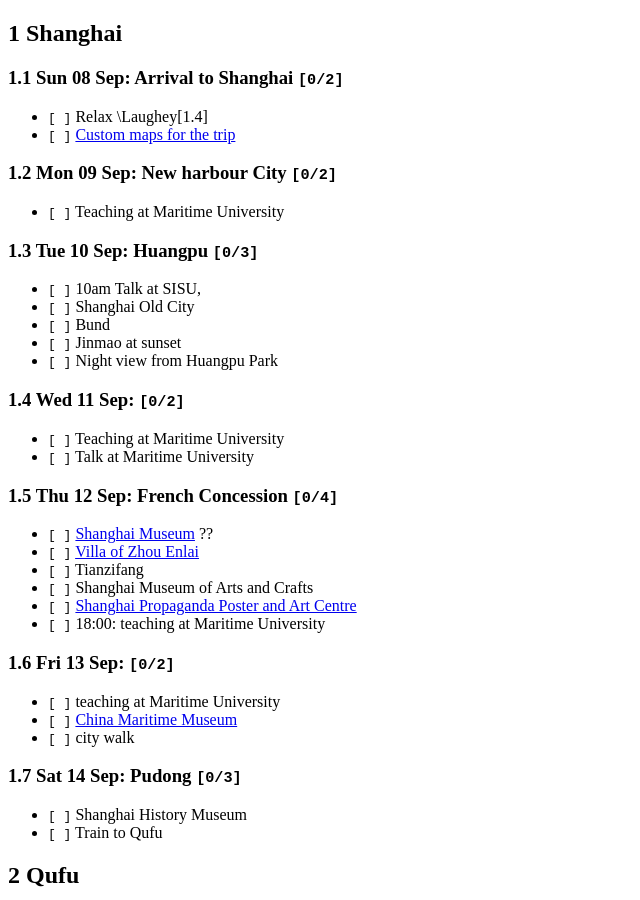
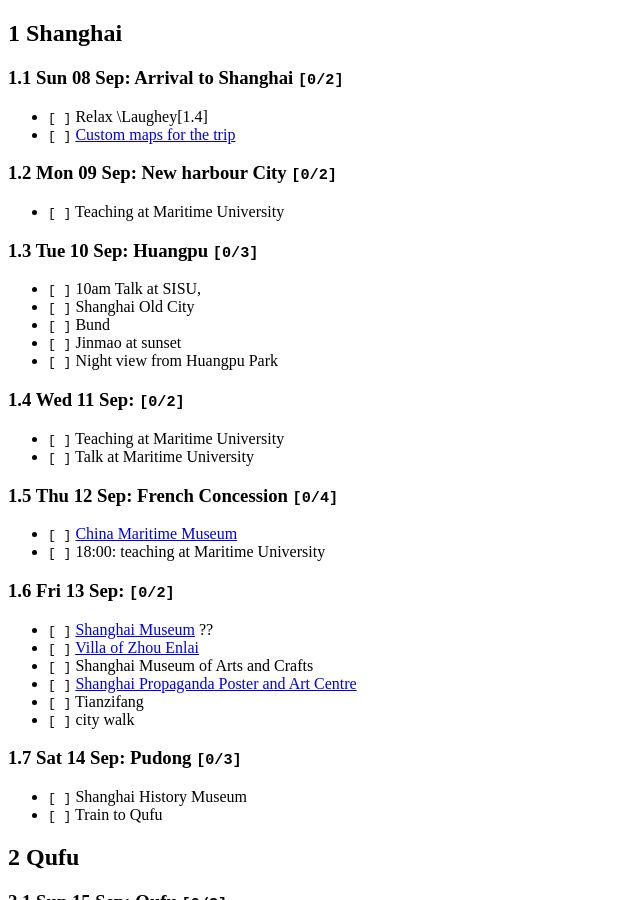
Before and after one commit to ssharoff/ssharoff.github.io, a Jekyll site: the page travel/shanghai-plans.html, which Jekyll copies as it is, in a window 1280 px wide and 900 px high. Shown: the whole window, without its empty margins (0-640 px from the left). Built offline with Jekyll 4.4.1, drawn with Linux system fonts in a browser that asks for light colours; some of the changed text lies outside the part shown.

Commit message:
thursday

```diff
--- a/travel/shanghai-plans.html
+++ b/travel/shanghai-plans.html
@@ -3,7 +3,7 @@
 "http://www.w3.org/TR/xhtml1/DTD/xhtml1-strict.dtd">
 <html xmlns="http://www.w3.org/1999/xhtml" lang="en" xml:lang="en">
 <head>
-<!-- 2024-09-05 Thu 20:52 -->
+<!-- 2024-09-09 Mon 09:49 -->
 <meta http-equiv="Content-Type" content="text/html;charset=utf-8" />
 <meta name="viewport" content="width=device-width, initial-scale=1" />
 <title>&lrm;</title>
@@ -240,12 +240,12 @@
 <body>
 <div id="content">
 
-<div id="outline-container-org9a48542" class="outline-2">
-<h2 id="org9a48542"><span class="section-number-2">1</span> Shanghai</h2>
+<div id="outline-container-org52c6556" class="outline-2">
+<h2 id="org52c6556"><span class="section-number-2">1</span> Shanghai</h2>
 <div class="outline-text-2" id="text-1">
 </div>
-<div id="outline-container-org9599bb5" class="outline-3">
-<h3 id="org9599bb5"><span class="section-number-3">1.1</span> Sun 08 Sep: Arrival to Shanghai <code>[0/2]</code></h3>
+<div id="outline-container-org2e6274d" class="outline-3">
+<h3 id="org2e6274d"><span class="section-number-3">1.1</span> Sun 08 Sep: Arrival to Shanghai <code>[0/2]</code></h3>
 <div class="outline-text-3" id="text-1-1">
 <ul class="org-ul">
 <li class="off"><code>[&#xa0;]</code> Relax \Laughey[1.4]</li>
@@ -255,8 +255,8 @@
 </div>
 
 
-<div id="outline-container-org05d5421" class="outline-3">
-<h3 id="org05d5421"><span class="section-number-3">1.2</span> Mon 09 Sep: New harbour City <code>[0/2]</code></h3>
+<div id="outline-container-org37e8c42" class="outline-3">
+<h3 id="org37e8c42"><span class="section-number-3">1.2</span> Mon 09 Sep: New harbour City <code>[0/2]</code></h3>
 <div class="outline-text-3" id="text-1-2">
 <ul class="org-ul">
 <li class="off"><code>[&#xa0;]</code> Teaching at Maritime University</li>
@@ -264,8 +264,8 @@
 </div>
 </div>
 
-<div id="outline-container-orgb767eb8" class="outline-3">
-<h3 id="orgb767eb8"><span class="section-number-3">1.3</span> Tue 10 Sep: Huangpu <code>[0/3]</code></h3>
+<div id="outline-container-org09aa6cf" class="outline-3">
+<h3 id="org09aa6cf"><span class="section-number-3">1.3</span> Tue 10 Sep: Huangpu <code>[0/3]</code></h3>
 <div class="outline-text-3" id="text-1-3">
 <ul class="org-ul">
 <li class="off"><code>[&#xa0;]</code> 10am Talk at SISU,</li>
@@ -277,8 +277,8 @@
 </div>
 </div>
 
-<div id="outline-container-org20ced28" class="outline-3">
-<h3 id="org20ced28"><span class="section-number-3">1.4</span> Wed 11 Sep:  <code>[0/2]</code></h3>
+<div id="outline-container-org5a0e209" class="outline-3">
+<h3 id="org5a0e209"><span class="section-number-3">1.4</span> Wed 11 Sep:  <code>[0/2]</code></h3>
 <div class="outline-text-3" id="text-1-4">
 <ul class="org-ul">
 <li class="off"><code>[&#xa0;]</code> Teaching at Maritime University</li>
@@ -287,33 +287,32 @@
 </div>
 </div>
 
-<div id="outline-container-orgd378641" class="outline-3">
-<h3 id="orgd378641"><span class="section-number-3">1.5</span> Thu 12 Sep: French Concession <code>[0/4]</code></h3>
+<div id="outline-container-org1969d15" class="outline-3">
+<h3 id="org1969d15"><span class="section-number-3">1.5</span> Thu 12 Sep: French Concession <code>[0/4]</code></h3>
 <div class="outline-text-3" id="text-1-5">
 <ul class="org-ul">
-<li class="off"><code>[&#xa0;]</code> <a href="http://www.shanghaimuseum.net/museum/frontend/en/index.action">Shanghai Museum</a> ??</li>
-<li class="off"><code>[&#xa0;]</code> <a href="https://en.wikipedia.org/wiki/Former_Residence_of_Zhou_Enlai_(Shanghai)">Villa of Zhou Enlai</a></li>
-<li class="off"><code>[&#xa0;]</code> Tianzifang</li>
-<li class="off"><code>[&#xa0;]</code> Shanghai Museum of Arts and Crafts</li>
-<li class="off"><code>[&#xa0;]</code> <a href="http://www.shanghaipropagandaart.com/home.asp?class=beautifuf_book">Shanghai Propaganda Poster and Art Centre</a></li>
+<li class="off"><code>[&#xa0;]</code> <a href="https://www.tripadvisor.com/Attraction_Review-g308272-d2220946-Reviews-China_Maritime_Museum-Shanghai.html">China Maritime Museum</a></li>
 <li class="off"><code>[&#xa0;]</code> 18:00: teaching at Maritime University</li>
 </ul>
 </div>
 </div>
 
-<div id="outline-container-org809ff75" class="outline-3">
-<h3 id="org809ff75"><span class="section-number-3">1.6</span> Fri 13 Sep:  <code>[0/2]</code></h3>
+<div id="outline-container-org3ce5c92" class="outline-3">
+<h3 id="org3ce5c92"><span class="section-number-3">1.6</span> Fri 13 Sep:  <code>[0/2]</code></h3>
 <div class="outline-text-3" id="text-1-6">
 <ul class="org-ul">
-<li class="off"><code>[&#xa0;]</code> teaching at Maritime University</li>
-<li class="off"><code>[&#xa0;]</code> <a href="https://www.tripadvisor.com/Attraction_Review-g308272-d2220946-Reviews-China_Maritime_Museum-Shanghai.html">China Maritime Museum</a></li>
+<li class="off"><code>[&#xa0;]</code> <a href="http://www.shanghaimuseum.net/museum/frontend/en/index.action">Shanghai Museum</a> ??</li>
+<li class="off"><code>[&#xa0;]</code> <a href="https://en.wikipedia.org/wiki/Former_Residence_of_Zhou_Enlai_(Shanghai)">Villa of Zhou Enlai</a></li>
+<li class="off"><code>[&#xa0;]</code> Shanghai Museum of Arts and Crafts</li>
+<li class="off"><code>[&#xa0;]</code> <a href="http://www.shanghaipropagandaart.com/home.asp?class=beautifuf_book">Shanghai Propaganda Poster and Art Centre</a></li>
+<li class="off"><code>[&#xa0;]</code> Tianzifang</li>
 <li class="off"><code>[&#xa0;]</code> city walk</li>
 </ul>
 </div>
 </div>
 
-<div id="outline-container-org0ec2bcc" class="outline-3">
-<h3 id="org0ec2bcc"><span class="section-number-3">1.7</span> Sat 14 Sep: Pudong <code>[0/3]</code></h3>
+<div id="outline-container-org61a9f68" class="outline-3">
+<h3 id="org61a9f68"><span class="section-number-3">1.7</span> Sat 14 Sep: Pudong <code>[0/3]</code></h3>
 <div class="outline-text-3" id="text-1-7">
 <ul class="org-ul">
 <li class="off"><code>[&#xa0;]</code> Shanghai History Museum</li>
@@ -323,12 +322,12 @@
 </div>
 </div>
 
-<div id="outline-container-orgf5d91c9" class="outline-2">
-<h2 id="orgf5d91c9"><span class="section-number-2">2</span> Qufu</h2>
+<div id="outline-container-org9bdb15b" class="outline-2">
+<h2 id="org9bdb15b"><span class="section-number-2">2</span> Qufu</h2>
 <div class="outline-text-2" id="text-2">
 </div>
-<div id="outline-container-org6a4474b" class="outline-3">
-<h3 id="org6a4474b"><span class="section-number-3">2.1</span> Sun 15 Sep: Qufu <code>[0/3]</code></h3>
+<div id="outline-container-orgd8b4d81" class="outline-3">
+<h3 id="orgd8b4d81"><span class="section-number-3">2.1</span> Sun 15 Sep: Qufu <code>[0/3]</code></h3>
 <div class="outline-text-3" id="text-2-1">
 <ul class="org-ul">
 <li class="off"><code>[&#xa0;]</code> <a href="https://en.wikivoyage.org/wiki/Qufu">https://en.wikivoyage.org/wiki/Qufu</a></li>
@@ -338,8 +337,8 @@
 </div>
 </div>
 
-<div id="outline-container-org7f0dbe0" class="outline-3">
-<h3 id="org7f0dbe0"><span class="section-number-3">2.2</span> Mon 16 Sep: Beijing Downtown <code>[0/4]</code></h3>
+<div id="outline-container-org084780c" class="outline-3">
+<h3 id="org084780c"><span class="section-number-3">2.2</span> Mon 16 Sep: Beijing Downtown <code>[0/4]</code></h3>
 <div class="outline-text-3" id="text-2-2">
 <ul class="org-ul">
 <li class="off"><code>[&#xa0;]</code> Train Qufu to Beijing</li>
@@ -350,8 +349,8 @@
 </div>
 </div>
 
-<div id="outline-container-org64fdec7" class="outline-3">
-<h3 id="org64fdec7"><span class="section-number-3">2.3</span> Tue 17 Sep: Beijing East <code>[0/3]</code></h3>
+<div id="outline-container-orga61c143" class="outline-3">
+<h3 id="orga61c143"><span class="section-number-3">2.3</span> Tue 17 Sep: Beijing East <code>[0/3]</code></h3>
 <div class="outline-text-3" id="text-2-3">
 <ul class="org-ul">
 <li class="off"><code>[&#xa0;]</code> National Museum of China</li>
@@ -361,8 +360,8 @@
 </div>
 </div>
 
-<div id="outline-container-org125d9e7" class="outline-3">
-<h3 id="org125d9e7"><span class="section-number-3">2.4</span> Wed 18 Sep: Beijing West <code>[0/2]</code></h3>
+<div id="outline-container-org5450fa3" class="outline-3">
+<h3 id="org5450fa3"><span class="section-number-3">2.4</span> Wed 18 Sep: Beijing West <code>[0/2]</code></h3>
 <div class="outline-text-3" id="text-2-4">
 <ul class="org-ul">
 <li class="off"><code>[&#xa0;]</code> Forbidden City</li>
@@ -372,8 +371,8 @@
 </div>
 </div>
 
-<div id="outline-container-org139b510" class="outline-3">
-<h3 id="org139b510"><span class="section-number-3">2.5</span> Thu 19 Sep: Beijing <code>[0/1]</code></h3>
+<div id="outline-container-org14c54c9" class="outline-3">
+<h3 id="org14c54c9"><span class="section-number-3">2.5</span> Thu 19 Sep: Beijing <code>[0/1]</code></h3>
 <div class="outline-text-3" id="text-2-5">
 <ul class="org-ul">
 <li class="off"><code>[&#xa0;]</code> <a href="https://www.thebeijinger.com/events/2017/feb/royal-canal-boat-tour-summer-palace-0">Royal Canal Boat to Summer Palace</a></li>
@@ -383,12 +382,12 @@
 </div>
 </div>
 
-<div id="outline-container-org00461fd" class="outline-2">
-<h2 id="org00461fd"><span class="section-number-2">3</span> Shanghai</h2>
+<div id="outline-container-org58fef18" class="outline-2">
+<h2 id="org58fef18"><span class="section-number-2">3</span> Shanghai</h2>
 <div class="outline-text-2" id="text-3">
 </div>
-<div id="outline-container-orgfa15a09" class="outline-3">
-<h3 id="orgfa15a09"><span class="section-number-3">3.1</span> Fri 20 Sep: Suzhou <code>[0/2]</code></h3>
+<div id="outline-container-orgb56129e" class="outline-3">
+<h3 id="orgb56129e"><span class="section-number-3">3.1</span> Fri 20 Sep: Suzhou <code>[0/2]</code></h3>
 <div class="outline-text-3" id="text-3-1">
 <ul class="org-ul">
 <li class="off"><code>[&#xa0;]</code> Train Beijing to Suzhou</li>
@@ -397,8 +396,8 @@
 </div>
 </div>
 
-<div id="outline-container-orgc26f76b" class="outline-3">
-<h3 id="orgc26f76b"><span class="section-number-3">3.2</span> Sat 21 Sep: Suzhou <code>[0/6]</code></h3>
+<div id="outline-container-org1b17118" class="outline-3">
+<h3 id="org1b17118"><span class="section-number-3">3.2</span> Sat 21 Sep: Suzhou <code>[0/6]</code></h3>
 <div class="outline-text-3" id="text-3-2">
 <ul class="org-ul">
 <li class="off"><code>[&#xa0;]</code> <a href="http://www.szmuseum.com/">Suzhou Museum</a></li>
@@ -412,12 +411,12 @@
 </div>
 </div>
 
-<div id="outline-container-org1988492" class="outline-2">
-<h2 id="org1988492"><span class="section-number-2">4</span> Food</h2>
+<div id="outline-container-org7d1cc15" class="outline-2">
+<h2 id="org7d1cc15"><span class="section-number-2">4</span> Food</h2>
 <div class="outline-text-2" id="text-4">
 </div>
-<div id="outline-container-orgf9b90c2" class="outline-3">
-<h3 id="orgf9b90c2"><span class="section-number-3">4.1</span> \ZH{上海菜} <code>[0/3]</code></h3>
+<div id="outline-container-orgc9563ed" class="outline-3">
+<h3 id="orgc9563ed"><span class="section-number-3">4.1</span> \ZH{上海菜} <code>[0/3]</code></h3>
 <div class="outline-text-3" id="text-4-1">
 <ul class="org-ul">
 <li class="off"><code>[&#xa0;]</code> \ZH{兰州拉面} Lánzhōu lāmiàn, hand-pulled noodles</li>
@@ -431,8 +430,8 @@
 </div>
 
 
-<div id="outline-container-org48828c6" class="outline-3">
-<h3 id="org48828c6"><span class="section-number-3">4.2</span> \ZH{北京菜} <code>[0/5]</code></h3>
+<div id="outline-container-org250432a" class="outline-3">
+<h3 id="org250432a"><span class="section-number-3">4.2</span> \ZH{北京菜} <code>[0/5]</code></h3>
 <div class="outline-text-3" id="text-4-2">
 <ul class="org-ul">
 <li class="off"><code>[&#xa0;]</code> home-style noodles and baozi,</li>
@@ -446,7 +445,7 @@
 </div>
 </div>
 <div id="postamble" class="status">
-<p class="date">Created: 2024-09-05 Thu 20:52</p>
+<p class="date">Created: 2024-09-09 Mon 09:49</p>
 <p class="validation"><a href="https://validator.w3.org/check?uri=referer">Validate</a></p>
 </div>
 </body>
```
Also changed, not shown: travel/shanghai-plans.org (+6 -7 lines), 1 other file.
